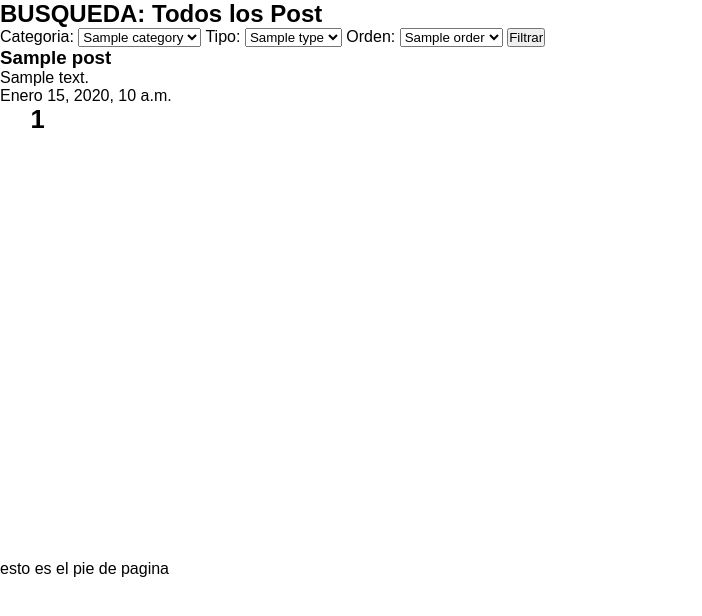
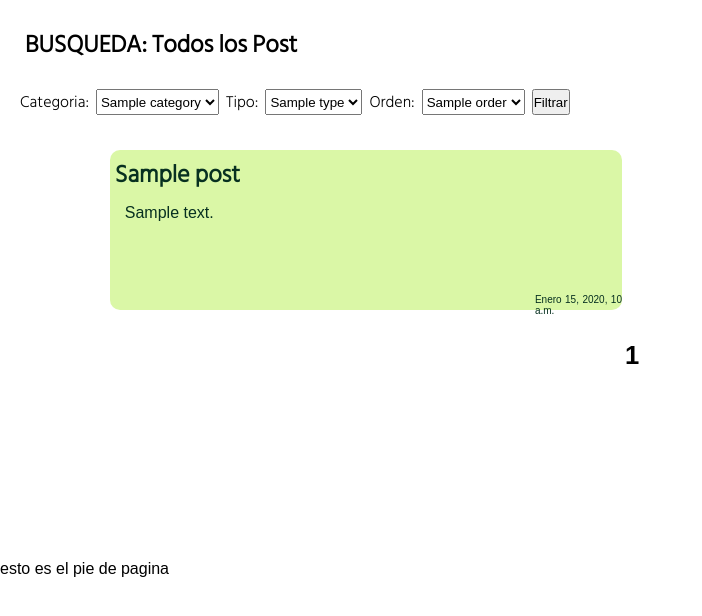
Before and after one commit to CamperDawn/Blog, a Django app: template Server/Blog/templates/search.html in a window 1280 px wide. Shown: the part 120-736 px from the top of the page, without its empty margins (0-702 px from the left). Run offline with Django 3.2, Linux system fonts and the light colour scheme; tables that the repository leaves empty hold one stand-in row (values such as "Sample post"); the template is opened without the code that fills it: values that come from a table or form of the project are taken from there, most other values are stand-ins (such as "Sample title", 1, 10 or a date in 2020).

Commit message:
[add] : search style

```diff
--- a/Server/Blog/static/buttonpages.css
+++ b/Server/Blog/static/buttonpages.css
@@ -1,8 +1,10 @@
 .container-pages {
+    padding: 1em;
     display: flex;
-    align-items: center;
     gap: 5px;
+    justify-content: center;
 }
+
 .btn {
     width: 1.6rem;
     height: 1.6rem;
--- /dev/null
+++ b/Server/Blog/static/search.css
@@ -0,0 +1,50 @@
+.search-results {
+    margin: auto;
+    width: 85%;
+    padding: 15px;
+    display: grid;
+    grid-template-columns: 1fr 1fr;
+    grid-template-rows: 5;
+    gap: 20px;
+}
+
+.dat-post {
+    color: #073020;
+    position: relative;
+    height: 160px;
+    border-radius: 10px;
+    text-align: justify;
+    background-color: #DAF7A6;
+    display: flex;
+    flex-direction: column;
+    justify-content: baseline;
+    padding: 5px;
+}
+
+#date {
+    top: 90%;
+    left: 83%;
+    position: absolute;
+    font-size: x-small;
+}
+
+.title-general {
+    font-family: 'Hind Siliguri', sans-serif;
+    margin: 25px;
+}
+
+.filters {
+    font-family: 'Hind Siliguri', sans-serif;
+    margin: 20px;
+    display: flex;
+    gap: 7px;
+}
+
+.descr {
+    padding: 10px;
+}
+
+.font-title {
+    font-size: 1.5em;
+    font-family: 'Hind Siliguri', sans-serif;
+}
--- a/Server/Blog/templates/search.html
+++ b/Server/Blog/templates/search.html
@@ -3,29 +3,33 @@
 
 {% block css %}
     <link rel="stylesheet" href={% static "buttonpages.css" %}>
+    <link rel="stylesheet" href={% static "search.css" %}>
+    <link rel="preconnect" href="https://fonts.googleapis.com">
+    <link rel="preconnect" href="https://fonts.gstatic.com" crossorigin>
+    <link href="https://fonts.googleapis.com/css2?family=Hind+Siliguri:wght@300&display=swap" rel="stylesheet">
 {% endblock css %}
 
 {% block body %}
     <main>
-        <h2>BUSQUEDA: {{request.GET.search_input|default:"Todos los Post"}}</h2>
+        <h2 class="title-general">BUSQUEDA: {{request.GET.search_input|default:"Todos los Post"}}</h2>
         <form class="filters" action="" method="GET">
             <input type="hidden" name="search_input" value="{{request.GET.search_input}}">
             <label for="c">Categoria:</label>
             <select name="category" id="c">
                 {% for elem in categories %}
-                    <option {% if elem.value == request.GET.category %}selected{% endif %} value="{{elem.value}}">{{elem.category}}</option>
+                    <option {% if elem.value == request.GET.category %}selected{% endif %} value="{{elem.value}}">{{elem.category|capfirst}}</option>
                 {% endfor %}
             </select>
             <label for="t">Tipo:</label>
             <select name="type" id="t">
                 {% for elem in types %}
-                    <option {% if elem.value == request.GET.type %}selected{% endif %} value="{{elem.value}}">{{elem.type}}</option>
+                    <option {% if elem.value == request.GET.type %}selected{% endif %} value="{{elem.value}}">{{elem.type|capfirst}}</option>
                 {% endfor %}
             </select>
             <label for="o">Orden:</label>
             <select name="order" id="o">
                 {% for elem in orders %}
-                    <option {% if elem.value == request.GET.order %}selected{% endif %} value="{{elem.value}}">{{elem.order}}</option>
+                    <option {% if elem.value == request.GET.order %}selected{% endif %} value="{{elem.value}}">{{elem.order|capfirst}}</option>
                 {% endfor %}
             </select>
             <input type="submit" value="Filtrar">
@@ -33,10 +37,10 @@
         <section class="search-results">
             {% if list_post %}
                 {% for elem in list_post %}
-                    <a href="/details/{{elem.id}}">
-                        <h3>{{elem.title}}</h3>
-                        <p>{{elem.description}}</p>
-                        <span>{{elem.post_date}}</span>
+                    <a href="/details/{{elem.id}}" class="dat-post">
+                        <h3 class="font-title">{{elem.title|truncatechars:50}}</h3>
+                        <p class="descr">{{elem.description|truncatechars:300}}</p>
+                        <span id="date">{{elem.post_date}}</span>
                     </a>
                 {% endfor %}
             {% else %}
```
